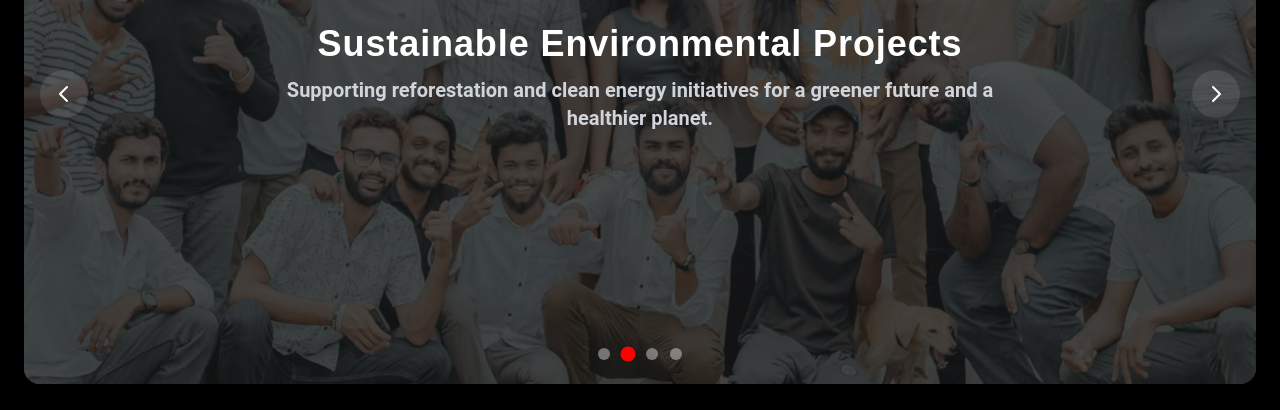
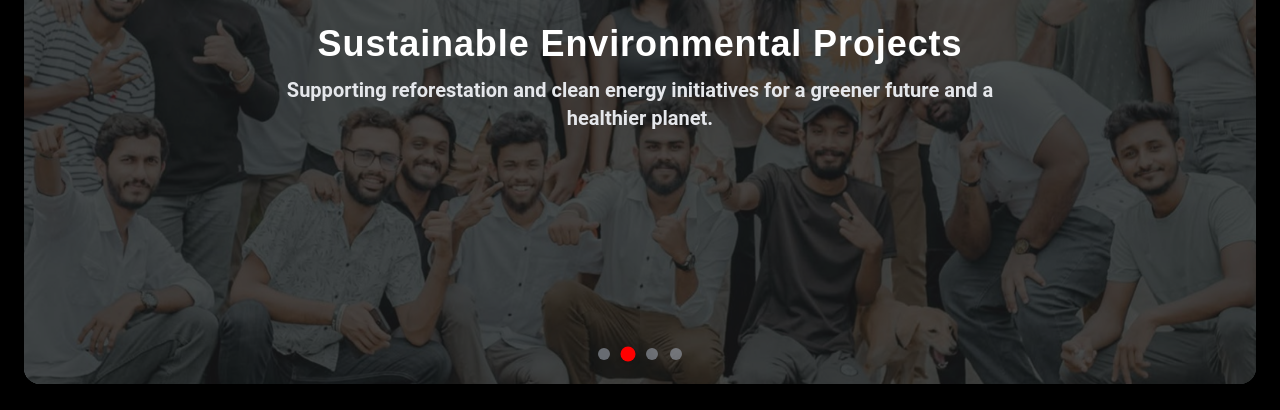
Before and after one commit to PrabhashSwarnajith/ICTOption, a React (Vite) app: page /#/about in a window 1280 px wide. Shown: the part 3648-4058 px from the top of the page. Built offline with nearby package versions, Linux system fonts and the light colour scheme.

Commit message:
Refactor CSRProjectCarousel for improved styling, increased auto-advance timeout, and enhanced hover effects

```diff
--- a/src/components/CSRProjectCarousel.jsx
+++ b/src/components/CSRProjectCarousel.jsx
@@ -1,42 +1,34 @@
 import React, { useState, useEffect } from 'react';
-// Link is no longer needed as buttons are remove
 import csr1 from '../assets/csr/csr1.jpeg';
-
 import csr2 from '../assets/csr/csr2.jpeg';
-
 import csr3 from '../assets/csr/csr3.jpeg';
-
 import csr4 from '../assets/csr/csr4.jpeg';
 
-// Data for CSR Projects - Replaced local image imports with placeholder URLs
+// Data for CSR Projects
 const csrProjects = [
   {
     image: csr1,
     title: 'Empowering Local Communities',
     description:
       'Providing educational resources and technology access to underserved areas, fostering growth and digital inclusion.',
-    // buttonText and buttonLink removed
   },
   {
     image: csr2,
     title: 'Sustainable Environmental Projects',
     description:
       'Supporting reforestation and clean energy initiatives for a greener future and a healthier planet.',
-    // buttonText and buttonLink removed
   },
   {
     image: csr3,
     title: 'Promoting Digital Literacy',
     description:
       'Hosting workshops and providing tools to enhance digital skills for all ages, bridging the digital divide.',
-    // buttonText and buttonLink removed
   },
   {
     image: csr4,
     title: 'Investing in Youth Development',
     description:
       'Mentoring programs and scholarships for aspiring young tech professionals, shaping future leaders.',
-    // buttonText and buttonLink removed
   },
 ];
 
@@ -47,9 +39,9 @@ function CSRProjectCarousel() {
   useEffect(() => {
     const timer = setTimeout(() => {
       setCurrent(prev => (prev + 1) % csrProjects.length);
-    }, 4500); // Increased timeout for better readability
+    }, 5000); // Increased timeout for a slightly slower auto-advance, better readability
     return () => clearTimeout(timer);
-  }, [current]);
+  }, [current, csrProjects.length]); // Added csrProjects.length to dependency array for completeness
 
   // Handle manual navigation to previous slide
   const goToPrev = () => {
@@ -62,20 +54,22 @@ function CSRProjectCarousel() {
   };
 
   return (
-    <div className="relative w-full h-[380px] md:h-[480px] lg:h-[580px] overflow-hidden rounded-2xl shadow-2xl">
+    <div className="relative w-full h-[380px] md:h-[480px] lg:h-[580px] overflow-hidden rounded-2xl shadow-2xl group">
+      {' '}
+      {/* Added 'group' class for hover effects */}
       {/* Background Image with transition */}
       <img
         src={csrProjects[current].image}
         alt={`CSR Project ${current + 1}`}
-        className="absolute inset-0 w-full h-full object-cover transition-all duration-1000 ease-in-out z-0" // Smoother transition
+        className="absolute inset-0 w-full h-full object-cover transition-all duration-1000 ease-in-out z-0 transform group-hover:scale-105" // Added transform and group-hover:scale-105 for subtle zoom on hover
       />
       {/* Overlay */}
       <div className="absolute inset-0 bg-neutral-900/70 z-10" />{' '}
-      {/* Darker, more thematic overlay */}
+      {/* Darker, more thematic overlay, kept as it's effective */}
       {/* Navigation Arrows */}
       <button
         onClick={goToPrev}
-        className="absolute left-4 top-1/2 -translate-y-1/2 bg-white/10 p-3 rounded-full text-accent hover:bg-white/20 transition-all duration-300 z-30 focus:outline-none focus:ring-2 focus:ring-secondary"
+        className="absolute left-4 top-1/2 -translate-y-1/2 bg-neutral-700/50 p-3 rounded-full text-accent opacity-0 group-hover:opacity-100 translate-x-[-10px] group-hover:translate-x-0 transition-all duration-300 z-30 focus:outline-none focus:ring-2 focus:ring-secondary hover:bg-neutral-600/70" // Changed bg-white/10 to bg-neutral-700/50, added opacity/translate for hover reveal, improved hover bg
         aria-label="Previous slide"
       >
         <svg
@@ -94,7 +88,7 @@ function CSRProjectCarousel() {
       </button>
       <button
         onClick={goToNext}
-        className="absolute right-4 top-1/2 -translate-y-1/2 bg-white/10 p-3 rounded-full text-accent hover:bg-white/20 transition-all duration-300 z-30 focus:outline-none focus:ring-2 focus:ring-secondary"
+        className="absolute right-4 top-1/2 -translate-y-1/2 bg-neutral-700/50 p-3 rounded-full text-accent opacity-0 group-hover:opacity-100 translate-x-[10px] group-hover:translate-x-0 transition-all duration-300 z-30 focus:outline-none focus:ring-2 focus:ring-secondary hover:bg-neutral-600/70" // Changed bg-white/10 to bg-neutral-700/50, added opacity/translate for hover reveal, improved hover bg
         aria-label="Next slide"
       >
         <svg
@@ -112,15 +106,17 @@ function CSRProjectCarousel() {
         </svg>
       </button>
       {/* Centered Content */}
-      <div className="absolute inset-0 flex flex-col items-center justify-center z-20 text-center px-4 md:px-8">
-        {/* Removed Play/View Icon Link */}
+      <div className="absolute inset-0 flex flex-col items-center justify-center z-20 text-center px-6 md:px-12">
+        {' '}
+        {/* Increased horizontal padding for content */}
         <h2 className="text-2xl md:text-3xl lg:text-4xl font-bold text-accent mb-3 tracking-wide font-heading">
           {csrProjects[current].title}
         </h2>
-        <p className="text-lg md:text-xl text-gray-300 font-semibold mb-8 max-w-3xl font-body leading-relaxed">
+        <p className="text-lg md:text-xl text-neutral-300 font-semibold mb-8 max-w-3xl font-body leading-relaxed">
+          {' '}
+          {/* Changed text-gray-300 to text-neutral-300 */}
           {csrProjects[current].description}
         </p>
-        {/* Removed CTA Button Link */}
       </div>
       {/* Carousel Dots */}
       <div className="absolute bottom-6 left-1/2 -translate-x-1/2 flex gap-3 z-30">
@@ -128,7 +124,7 @@ function CSRProjectCarousel() {
           <button
             key={idx}
             onClick={() => setCurrent(idx)}
-            className={`w-3 h-3 rounded-full ${current === idx ? 'bg-secondary scale-125' : 'bg-white/40'} transition-all duration-300 focus:outline-none focus:ring-2 focus:ring-secondary`}
+            className={`w-3 h-3 rounded-full ${current === idx ? 'bg-secondary scale-125 shadow-md' : 'bg-neutral-500/60'} transition-all duration-300 focus:outline-none focus:ring-2 focus:ring-secondary hover:bg-secondary-light`} // Changed bg-white/40 to bg-neutral-500/60, added shadow-md to active dot, adjusted hover effect
             aria-label={`Go to slide ${idx + 1}`}
           />
         ))}
```
